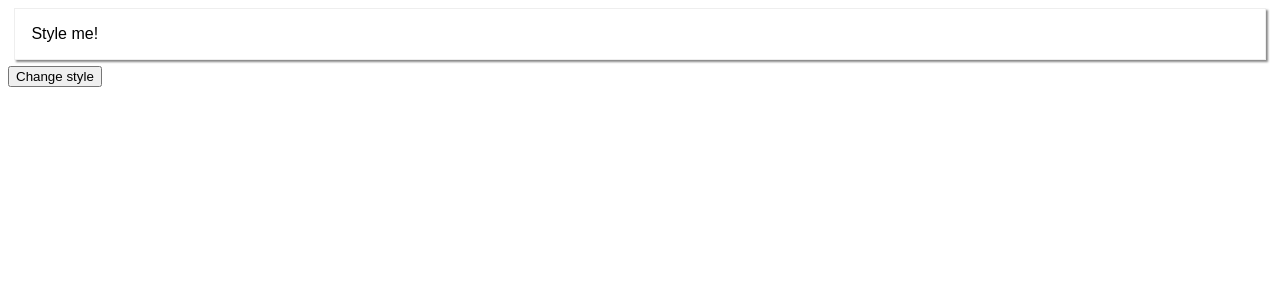
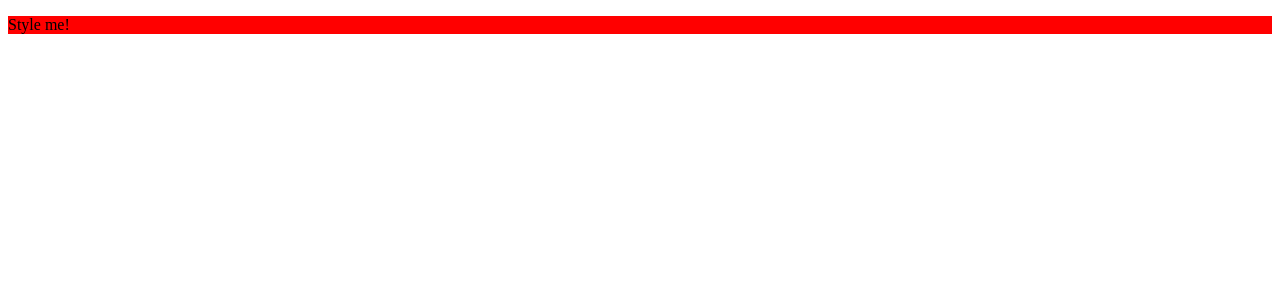
Before and after one commit to lukaszsiembida/angular, an Angular app: page / in a window 1280 px wide. Shown: the top 300 px of the page. Built offline with nearby package versions, Linux system fonts and the light colour scheme.

Commit message:
zadanie 8

```diff
--- a/src/app/app.component.html
+++ b/src/app/app.component.html
@@ -22,7 +22,10 @@
 
 <!--<p style="padding: 1rem" [ngStyle]="style">Style me!</p>-->
 
-<p [ngClass]="{card: true, dark: isDark, flat: false}">Style me!</p>
-<div>
-  <button type="button" (click)="changeStyle()">Change style</button>
-</div>
+<!--&lt;!&ndash;zadanie 7&ndash;&gt;-->
+<!--<p [ngClass]="{card: true, dark: isDark, flat: false}">Style me!</p>-->
+<!--<div>-->
+<!--  <button type="button" (click)="changeStyle()">Change style</button>-->
+<!--</div>-->
+
+<p appMyDirective>Style me!</p>
--- a/src/app/app.module.ts
+++ b/src/app/app.module.ts
@@ -5,13 +5,15 @@ import { AppComponent } from './app.component';
 import { MyComponentComponent } from './my-component/my-component.component';
 import { TabComponentComponent } from './tab-component/tab-component.component';
 import { TabContentComponentComponent } from './tab-content-component/tab-content-component.component';
+import { MyDirectiveDirective } from './my-directive.directive';
 
 @NgModule({
   declarations: [
     AppComponent,
     MyComponentComponent,
     TabComponentComponent,
-    TabContentComponentComponent
+    TabContentComponentComponent,
+    MyDirectiveDirective
   ],
   imports: [
     BrowserModule
--- /dev/null
+++ b/src/app/my-directive.directive.ts
@@ -0,0 +1,12 @@
+import {Directive, ElementRef, Renderer2} from '@angular/core';
+
+@Directive({
+  selector: '[appMyDirective]'
+})
+export class MyDirectiveDirective {
+
+  constructor(private elementRef: ElementRef, private renderer: Renderer2) {
+    renderer.setStyle(elementRef.nativeElement, 'backgroundColor', 'red');
+  }
+
+}
```
Also changed, not shown: 1 other file (tests, documents, lock files or other folders).
